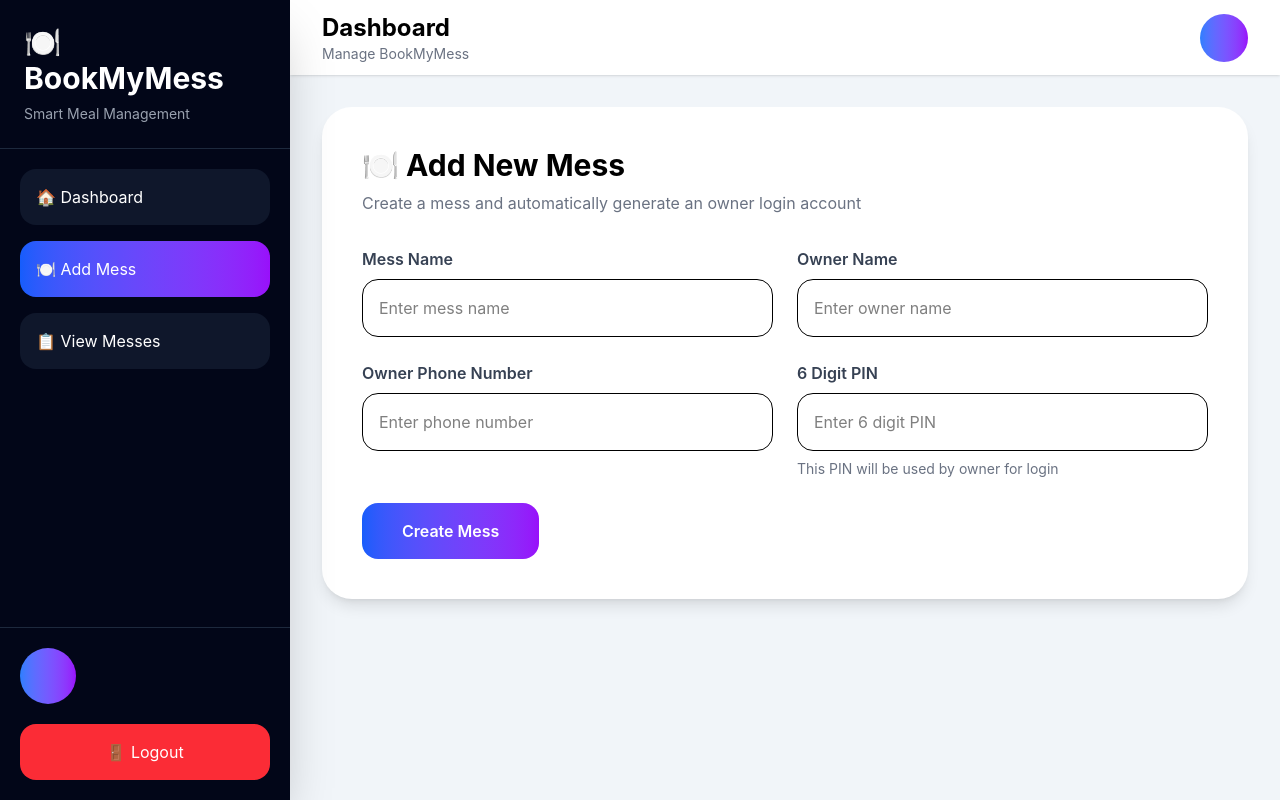
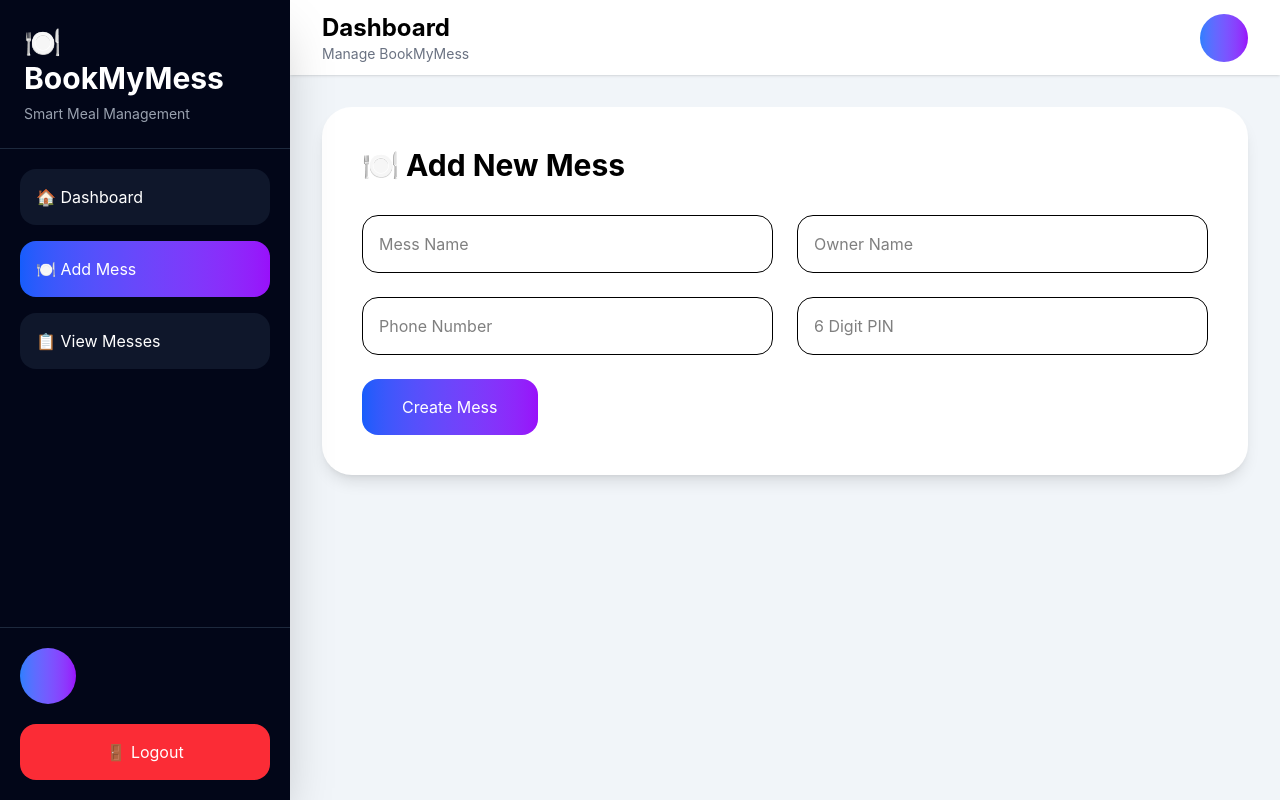
Before and after one commit to hisanthooosh/bookmymess, a React (Vite) app in the folder bookmymess-client/: page /dashboard in a window 1280 px wide. Both pictures are taken after a click on the button "🍽 Add Mess". Built offline with nearby package versions, Linux system fonts and the light colour scheme.

Commit message:
updated dashboard and mess management

```diff
--- a/bookmymess-client/src/pages/Dashboard.jsx
+++ b/bookmymess-client/src/pages/Dashboard.jsx
@@ -1,7 +1,6 @@
-import { useState } from "react";
+import { useState, useEffect } from "react";
 import { useNavigate } from "react-router-dom";
 import API from "../services/api";
-import { useEffect } from "react";
 
 function Dashboard() {
 
@@ -17,21 +16,52 @@ function Dashboard() {
     const [sidebarOpen, setSidebarOpen] =
         useState(false);
 
+    const [messName, setMessName] =
+        useState("");
+
+    const [ownerName, setOwnerName] =
+        useState("");
+
+    const [ownerPhone, setOwnerPhone] =
+        useState("");
+
+    const [pin, setPin] =
+        useState("");
+
+    const [messes, setMesses] =
+        useState([]);
+
+    const [loading, setLoading] =
+        useState(false);
+
+    const [editModal, setEditModal] =
+        useState(false);
+
+    const [selectedMess, setSelectedMess] =
+        useState(null);
+
+    const [editMessName, setEditMessName] =
+        useState("");
+
+    const [editOwnerName, setEditOwnerName] =
+        useState("");
+
+    const [editOwnerPhone, setEditOwnerPhone] =
+        useState("");
+
+
+
     const logout = () => {
 
         localStorage.removeItem("token");
+
         localStorage.removeItem("user");
 
         navigate("/");
 
-    }
+    };
 
-    const [messName, setMessName] = useState("");
-    const [ownerName, setOwnerName] = useState("");
-    const [ownerPhone, setOwnerPhone] = useState("");
-    const [pin, setPin] = useState("");
-    const [messes, setMesses] = useState([]);
-    const [loading, setLoading] = useState(false);
+
 
     const handleAddMess = async (e) => {
 
@@ -45,6 +75,7 @@ function Dashboard() {
         ) {
 
             alert("Please fill all fields");
+
             return;
 
         }
@@ -72,13 +103,16 @@ function Dashboard() {
         try {
 
             const res = await API.post(
+
                 "/mess/add",
+
                 {
                     messName,
                     ownerName,
                     ownerPhone,
                     pin
                 }
+
             );
 
             alert(
@@ -86,23 +120,32 @@ function Dashboard() {
             );
 
             setMessName("");
+
             setOwnerName("");
+
             setOwnerPhone("");
+
             setPin("");
+
+            fetchMesses();
 
         }
 
         catch (error) {
 
             alert(
+
                 error.response?.data?.message
                 ||
                 "Something went wrong"
+
             );
 
         }
 
     };
+
+
 
     const fetchMesses = async () => {
 
@@ -133,7 +176,120 @@ function Dashboard() {
 
         }
 
+    };
+
+
+
+    const openEditModal = (mess) => {
+
+        setSelectedMess(mess);
+
+        setEditMessName(
+            mess.messName
+        );
+
+        setEditOwnerName(
+            mess.ownerName
+        );
+
+        setEditOwnerPhone(
+            mess.ownerPhone
+        );
+
+        setEditModal(true);
+
+    };
+
+
+
+    const handleUpdateMess = async (e) => {
+
+        e.preventDefault();
+
+        try {
+
+            const res = await API.put(
+
+                `/mess/update/${selectedMess._id}`,
+
+                {
+                    messName: editMessName,
+                    ownerName: editOwnerName,
+                    ownerPhone: editOwnerPhone
                 }
+
+            );
+
+            alert(
+                res.data.message
+            );
+
+            setEditModal(false);
+
+            fetchMesses();
+
+        }
+
+        catch (error) {
+
+            alert(
+
+                error.response?.data?.message
+                ||
+                "Update failed"
+
+            );
+
+        }
+
+    };
+
+
+
+    const handleDeleteMess = async (id) => {
+
+        const confirmDelete =
+            window.confirm(
+                "Are you sure you want to delete this mess?"
+            );
+
+        if (!confirmDelete) {
+
+            return;
+
+        }
+
+        try {
+
+            const res = await API.delete(
+
+                `/mess/delete/${id}`
+
+            );
+
+            alert(
+                res.data.message
+            );
+
+            fetchMesses();
+
+        }
+
+        catch (error) {
+
+            alert(
+
+                error.response?.data?.message
+                ||
+                "Delete failed"
+
+            );
+
+        }
+
+    };
+
+
 
     useEffect(() => {
 
@@ -147,18 +303,20 @@ function Dashboard() {
 
     }, [activePage]);
 
+
+
     return (
 
         <div className="min-h-screen flex bg-slate-100">
-
-            {/* Mobile overlay */}
 
             {
                 sidebarOpen &&
 
                 <div
                     className="fixed inset-0 bg-black/50 z-40 lg:hidden"
-                    onClick={() => setSidebarOpen(false)}
+                    onClick={() =>
+                        setSidebarOpen(false)
+                    }
                 ></div>
             }
 
@@ -216,8 +374,13 @@ lg:translate-x-0
 
                         <button
                             onClick={() => {
-                                setActivePage("dashboard");
+
+                                setActivePage(
+                                    "dashboard"
+                                );
+
                                 setSidebarOpen(false);
+
                             }}
                             className={`
 
@@ -250,8 +413,13 @@ ${activePage === "dashboard"
 
                         <button
                             onClick={() => {
-                                setActivePage("addmess");
+
+                                setActivePage(
+                                    "addmess"
+                                );
+
                                 setSidebarOpen(false);
+
                             }}
                             className={`
 
@@ -284,8 +452,13 @@ ${activePage === "addmess"
 
                         <button
                             onClick={() => {
-                                setActivePage("viewmess");
+
+                                setActivePage(
+                                    "viewmess"
+                                );
+
                                 setSidebarOpen(false);
+
                             }}
                             className={`
 
@@ -319,13 +492,16 @@ ${activePage === "viewmess"
                 </div>
 
 
+
                 <div className="p-5 border-t border-slate-800">
 
                     <div className="flex items-center gap-4 mb-5">
 
                         <div className="w-14 h-14 rounded-full bg-gradient-to-r from-blue-500 to-purple-600 flex justify-center items-center text-xl font-bold">
 
-                            {user?.name?.charAt(0)}
+                            {
+                                user?.name?.charAt(0)
+                            }
 
                         </div>
 
@@ -362,6 +538,7 @@ ${activePage === "viewmess"
             </div>
 
 
+
             {/* Main */}
 
             <div className="flex-1 overflow-x-hidden">
@@ -375,7 +552,9 @@ ${activePage === "viewmess"
 
                         <button
                             className="lg:hidden text-3xl"
-                            onClick={() => setSidebarOpen(true)}
+                            onClick={() =>
+                                setSidebarOpen(true)
+                            }
                         >
 
                             ☰
@@ -404,7 +583,9 @@ ${activePage === "viewmess"
 
                     <div className="w-12 h-12 rounded-full bg-gradient-to-r from-blue-500 to-purple-600 text-white flex items-center justify-center">
 
-                        {user?.name?.charAt(0)}
+                        {
+                            user?.name?.charAt(0)
+                        }
 
                     </div>
 
@@ -530,12 +711,6 @@ ${activePage === "viewmess"
 
                                     </h1>
 
-                                    <p className="text-gray-500 mt-2">
-
-                                        Create a mess and automatically generate an owner login account
-
-                                    </p>
-
                                 </div>
 
 
@@ -546,70 +721,35 @@ ${activePage === "viewmess"
 
                                     <div className="grid grid-cols-1 md:grid-cols-2 gap-6">
 
-                                        <div>
-
-                                            <label
-                                                className="font-semibold text-gray-700"
-                                            >
-
-                                                Mess Name
-
-                                            </label>
-
                                         <input
                                             type="text"
-                                                placeholder="Enter mess name"
+                                            placeholder="Mess Name"
                                             value={messName}
                                             onChange={(e) =>
                                                 setMessName(
                                                     e.target.value
                                                 )
                                             }
-                                                className="w-full mt-2 p-4 border rounded-2xl outline-none focus:border-blue-500"
+                                            className="w-full p-4 border rounded-2xl"
                                         />
 
-                                        </div>
-
-
-                                        <div>
-
-                                            <label
-                                                className="font-semibold text-gray-700"
-                                            >
-
-                                                Owner Name
-
-                                            </label>
 
                                         <input
                                             type="text"
-                                                placeholder="Enter owner name"
+                                            placeholder="Owner Name"
                                             value={ownerName}
                                             onChange={(e) =>
                                                 setOwnerName(
                                                     e.target.value
                                                 )
                                             }
-                                                className="w-full mt-2 p-4 border rounded-2xl outline-none focus:border-blue-500"
+                                            className="w-full p-4 border rounded-2xl"
                                         />
 
-                                        </div>
-
-
-
-                                        <div>
-
-                                            <label
-                                                className="font-semibold text-gray-700"
-                                            >
-
-                                                Owner Phone Number
-
-                                            </label>
 
                                         <input
                                             type="text"
-                                                placeholder="Enter phone number"
+                                            placeholder="Phone Number"
                                             maxLength="10"
                                             value={ownerPhone}
                                             onChange={(e) =>
@@ -617,52 +757,29 @@ ${activePage === "viewmess"
                                                     e.target.value.replace(/\D/g, "")
                                                 )
                                             }
-                                                className="w-full mt-2 p-4 border rounded-2xl outline-none focus:border-blue-500"
+                                            className="w-full p-4 border rounded-2xl"
+                                        />
+
+
+                                        <input
+                                            type="password"
+                                            placeholder="6 Digit PIN"
+                                            maxLength="6"
+                                            value={pin}
+                                            onChange={(e) =>
+                                                setPin(
+                                                    e.target.value.replace(/\D/g, "")
+                                                )
+                                            }
+                                            className="w-full p-4 border rounded-2xl"
                                         />
 
                                     </div>
 
 
-
-                                        <div>
-
-                                            <label
-                                                className="font-semibold text-gray-700"
-                                            >
-
-                                                6 Digit PIN
-
-                                            </label>
-
-                                            <input
-                                                type="password"
-                                                placeholder="Enter 6 digit PIN"
-                                                maxLength="6"
-                                                value={pin}
-                                                onChange={(e) =>
-                                                    setPin(
-                                                        e.target.value
-                                                            .replace(/\D/g, "")
-                                                    )
-                                                }
-                                                className="w-full mt-2 p-4 border rounded-2xl outline-none focus:border-blue-500"
-                                            />
-
-                                            <p className="text-sm text-gray-500 mt-2">
-
-                                                This PIN will be used by owner for login
-
-                                            </p>
-
-                                        </div>
-
-                                    </div>
-
-
-
                                     <button
                                         type="submit"
-                                        className="w-full md:w-auto px-10 py-4 bg-gradient-to-r from-blue-600 to-purple-600 rounded-2xl text-white font-semibold hover:scale-105 duration-300"
+                                        className="px-10 py-4 bg-gradient-to-r from-blue-600 to-purple-600 rounded-2xl text-white"
                                     >
 
                                         Create Mess
@@ -682,8 +799,6 @@ ${activePage === "viewmess"
                         activePage === "viewmess" && (
 
                             <>
-
-                                {/* Stats Cards */}
 
                                 <div className="grid grid-cols-1 md:grid-cols-2 gap-6 mb-6">
 
@@ -723,13 +838,10 @@ ${activePage === "viewmess"
                                 </div>
 
 
-                                {/* View Messes Card */}
 
                                 <div className="bg-white p-6 rounded-[30px] shadow-lg">
 
-                                    <div className="flex justify-between items-center mb-6">
-
-                                        <div>
+                                    <div className="mb-6">
 
                                         <h1 className="text-3xl font-bold">
 
@@ -742,8 +854,6 @@ ${activePage === "viewmess"
                                             Manage all messes
 
                                         </p>
-
-                                        </div>
 
                                     </div>
 
@@ -795,7 +905,6 @@ ${activePage === "viewmess"
                                                     <tbody>
 
                                                         {
-
                                                             messes.map((mess) => (
 
                                                                 <tr
@@ -838,6 +947,9 @@ ${activePage === "viewmess"
                                                                     <td className="p-4 flex gap-3">
 
                                                                         <button
+                                                                            onClick={() =>
+                                                                                openEditModal(mess)
+                                                                            }
                                                                             className="bg-blue-500 px-4 py-2 rounded-xl text-white"
                                                                         >
 
@@ -845,7 +957,11 @@ ${activePage === "viewmess"
 
                                                                         </button>
 
+
                                                                         <button
+                                                                            onClick={() =>
+                                                                                handleDeleteMess(mess._id)
+                                                                            }
                                                                             className="bg-red-500 px-4 py-2 rounded-xl text-white"
                                                                         >
 
@@ -858,7 +974,6 @@ ${activePage === "viewmess"
                                                                 </tr>
 
                                                             ))
-
                                                         }
 
                                                     </tbody>
@@ -877,14 +992,107 @@ ${activePage === "viewmess"
                         )
                     }
 
+
+
+                    {
+                        editModal && (
+
+                            <div className="fixed inset-0 bg-black/50 flex justify-center items-center z-50 p-4">
+
+                                <div className="bg-white w-full max-w-lg rounded-[30px] p-8">
+
+                                    <h1 className="text-3xl font-bold mb-6">
+
+                                        Edit Mess
+
+                                    </h1>
+
+
+                                    <form
+                                        onSubmit={handleUpdateMess}
+                                        className="space-y-5"
+                                    >
+
+                                        <input
+                                            type="text"
+                                            value={editMessName}
+                                            onChange={(e) =>
+                                                setEditMessName(
+                                                    e.target.value
+                                                )
+                                            }
+                                            className="w-full p-4 border rounded-2xl"
+                                        />
+
+
+                                        <input
+                                            type="text"
+                                            value={editOwnerName}
+                                            onChange={(e) =>
+                                                setEditOwnerName(
+                                                    e.target.value
+                                                )
+                                            }
+                                            className="w-full p-4 border rounded-2xl"
+                                        />
+
+
+                                        <input
+                                            type="text"
+                                            maxLength="10"
+                                            value={editOwnerPhone}
+                                            onChange={(e) =>
+                                                setEditOwnerPhone(
+                                                    e.target.value.replace(/\D/g, "")
+                                                )
+                                            }
+                                            className="w-full p-4 border rounded-2xl"
+                                        />
+
+
+                                        <div className="flex gap-4">
+
+                                            <button
+                                                type="submit"
+                                                className="flex-1 bg-blue-600 text-white py-4 rounded-2xl"
+                                            >
+
+                                                Update
+
+                                            </button>
+
+
+                                            <button
+                                                type="button"
+                                                onClick={() =>
+                                                    setEditModal(false)
+                                                }
+                                                className="flex-1 bg-gray-300 py-4 rounded-2xl"
+                                            >
+
+                                                Cancel
+
+                                            </button>
+
+                                        </div>
+
+                                    </form>
+
+                                </div>
+
+                            </div>
+
+                        )
+                    }
+
                 </div>
 
             </div>
 
         </div>
 
-    )
+    );
 
 }
 
-export default Dashboard
+export default Dashboard;
```
Lines whose indentation alone changed are shown as unchanged.
